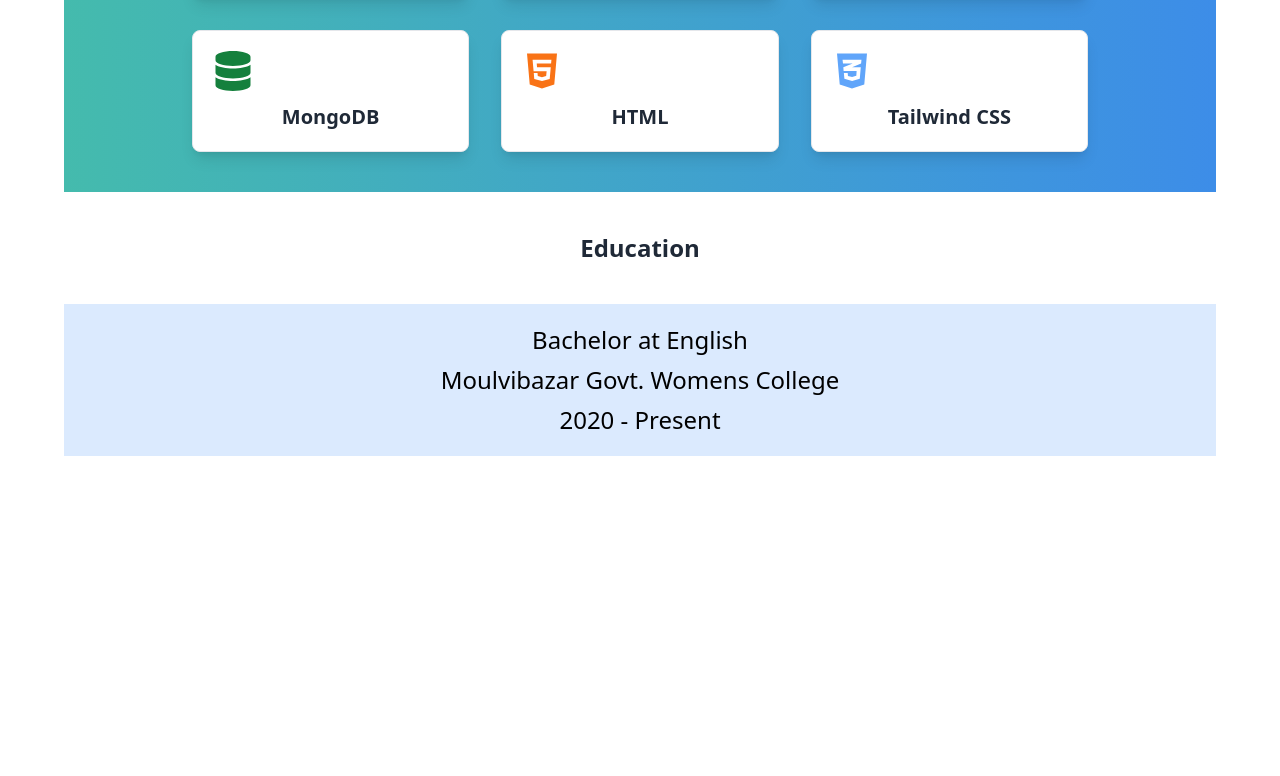
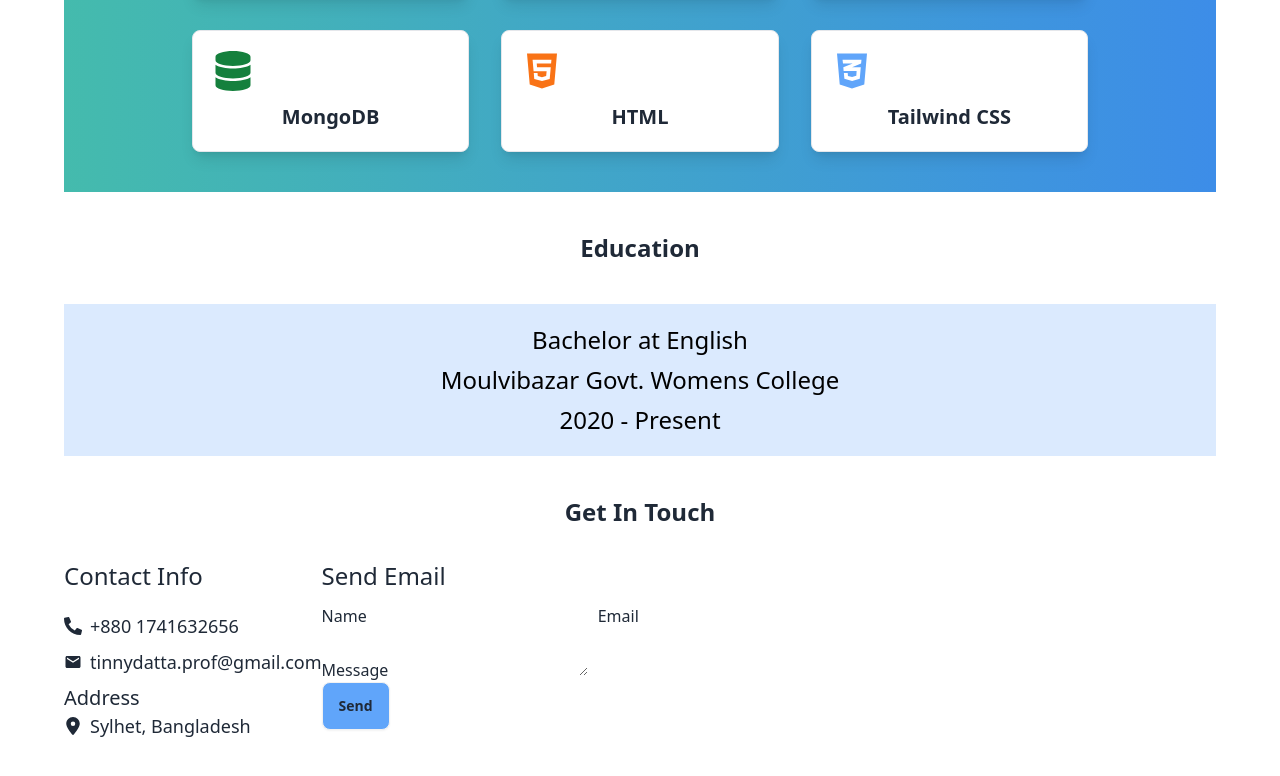
Before and after one commit to TinnyDatta/portfolio, a React (Vite) app: page / in a window 1280 px wide. Shown: the part 1065-1841 px from the top of the page. Before the commit the page ends 1561 px from the top, so only its background shows below. Built offline with nearby package versions, Linux system fonts and the light colour scheme.

Commit message:
added contact section

```diff
--- a/index.html
+++ b/index.html
@@ -9,5 +9,15 @@
   <body>
     <div id="root"></div>
     <script type="module" src="/src/main.jsx"></script>
+    <script type="text/javascript"
+        src="https://cdn.jsdelivr.net/npm/@emailjs/browser@4/dist/email.min.js">
+</script>
+<script type="text/javascript">
+   (function(){
+      emailjs.init({
+        publicKey: "FsfzsqViF2KgrKBL0",
+      });
+   })();
+</script>
   </body>
 </html>
--- a/package.json
+++ b/package.json
@@ -10,6 +10,7 @@
     "preview": "vite preview"
   },
   "dependencies": {
+    "@emailjs/browser": "^4.3.3",
     "localforage": "^1.10.0",
     "match-sorter": "^6.3.4",
     "react": "^18.3.1",
--- /dev/null
+++ b/src/components/Contact/Contact.jsx
@@ -0,0 +1,59 @@
+import { FaPhoneAlt } from "react-icons/fa";
+import { MdEmail } from "react-icons/md";
+import { FaLocationDot } from "react-icons/fa6";
+import emailjs from '@emailjs/browser';
+import { useRef } from "react";
+
+const Contact = () => {
+    const form = useRef();
+
+    const sendEmail = (e) => {
+        e.preventDefault();
+
+        emailjs
+          .sendForm('service_2qm68yd', 'template_5pmdwcb', form.current, {
+            publicKey: 'FsfzsqViF2KgrKBL0',
+          })
+          .then(
+            () => {
+              console.log('SUCCESS!');
+            },
+            (error) => {
+              console.log('FAILED...', error.text);
+            },
+          );
+      };
+
+    return (
+        <div className="mb-10">
+           <h2 className="relative text-center text-2xl font-bold my-5 ">Get In Touch</h2>
+           <div className="flex sm:flex-col md:flex-col lg:flex-row justify-between">
+            <div>
+                <h2 className="text-2xl my-3">Contact Info</h2>
+                <div className="flex items-center gap-2 py-2 text-lg "><FaPhoneAlt /> <p>+880 1741632656</p> </div>
+                <div className="flex items-center gap-2 pb-2 text-lg "><MdEmail /> <p>tinnydatta.prof@gmail.com</p> </div>
+                <div className="text-xl">Address</div>
+                <div className="flex items-center gap-2 pb-2 text-lg "><FaLocationDot /> <p>Sylhet, Bangladesh</p> </div>
+            </div>
+            <div className="flex-1">
+                <h2 className="text-2xl my-3">Send Email</h2>
+                <div>
+                <form ref={form} onSubmit={sendEmail}>
+      <label>Name</label>
+      <input type="text" name="user_name" />
+      <label>Email</label>
+      <input type="email" name="user_email" />
+      <br />
+      <label>Message</label>
+      <textarea name="message" />
+      <br />
+     <input className="btn bg-blue-400" type="submit" value="Send" />
+    </form>
+                </div>
+            </div>
+           </div>
+        </div>
+    );
+};
+
+export default Contact;
--- a/src/components/Home/Home.jsx
+++ b/src/components/Home/Home.jsx
@@ -1,4 +1,5 @@
 import Banner from "../Banner/Banner";
+import Contact from "../Contact/Contact";
 import Education from "../Education/Education";
 import Skills from "../Skills/Skills";
 
@@ -9,6 +10,7 @@ const Home = () => {
             <Banner></Banner>
             <Skills></Skills>
             <Education></Education>
+            <Contact></Contact>
         </div>
     );
 };
```
Also changed, not shown: 1 other file (tests, documents, lock files or other folders).
